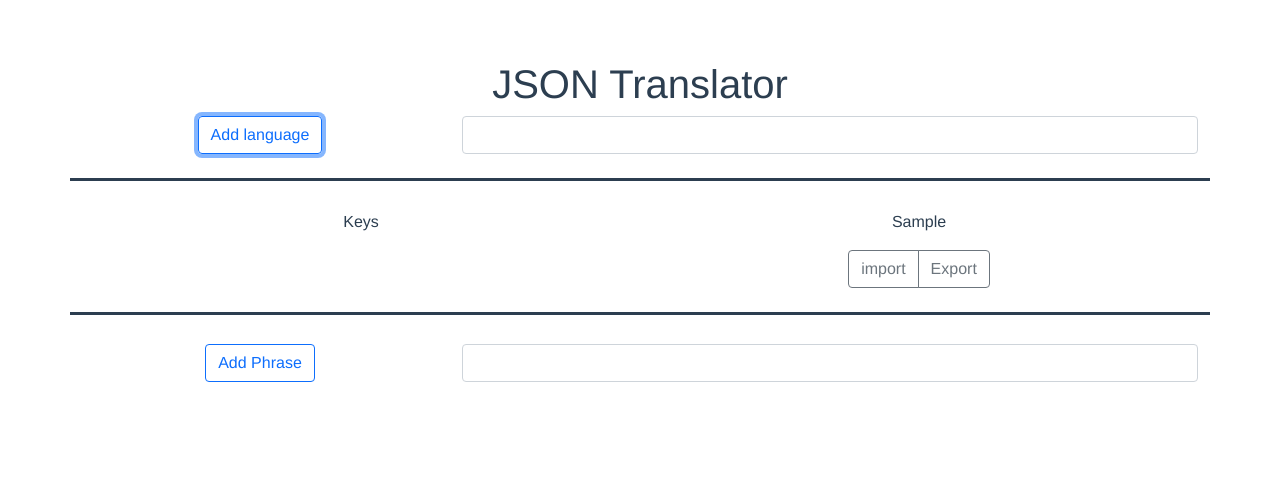
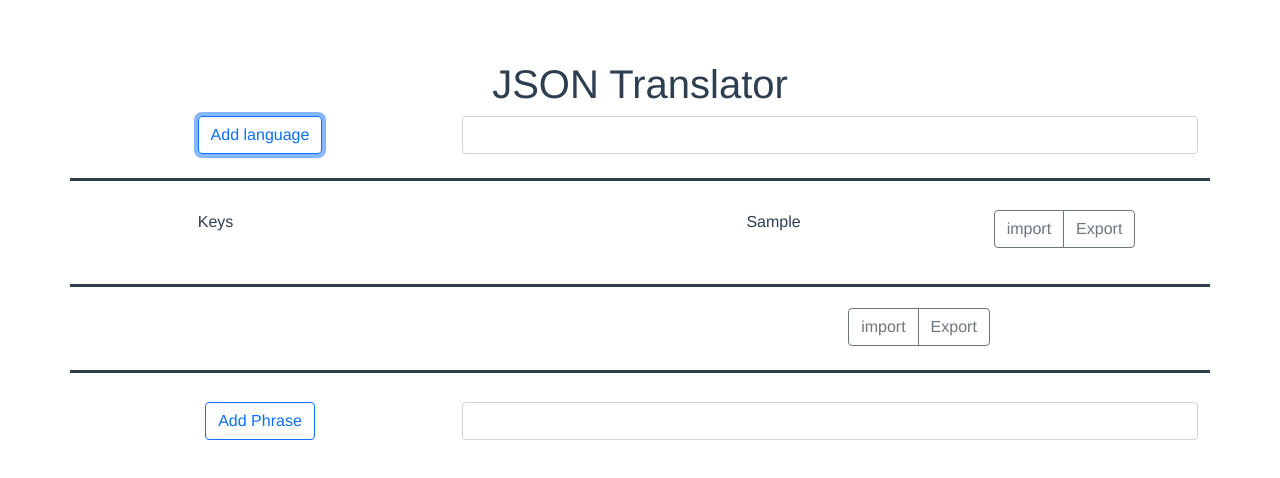
Before and after one commit to johnenrick/translator-gui, a Vue app: page / in a window 1280 px wide. Both pictures are taken after typing "Sample" into the empty fields and a click on the button "Add language". Shown: the top 478 px of the page. Built offline with nearby package versions, Linux system fonts and the light colour scheme.

Commit message:
added import and export button beside the header

```diff
--- a/src/App.vue
+++ b/src/App.vue
@@ -14,18 +14,22 @@
           </div>
         </div>
         <div class="row mt-4"><span class="header-border"></span></div>
-        <div class="col">
-          <div v-for="lang in langs" v-bind:key="lang">
-            {{lang}}
-            <input type="file" hidden ref="input">
-            <button class="btn btn-outline-secondary" @click="importing">import</button>
-          </div>
-        </div>
       </div>
     </div>
     <div class="grid-container">
       <div v-for="row in rows" v-bind:key="row">
-        {{row.header}}
+        <div class="row" style="min-height: 50px">
+          <div class="col">
+            {{row.header}}
+          </div>
+          <div class="col">
+            <div class="btn-group">
+              <button class="btn btn-outline-secondary" @click="importing(row.header)" v-show="row.header != 'Keys'">import</button>
+              <button class="btn btn-outline-secondary" v-show="row.header != 'Keys'" @click="exportRows(row.header)">Export</button>
+            </div>
+          </div>
+        </div>
+        <div class="row mt-4"><span class="header-border"></span></div>
         <div class="grid-data">
           <div class="row mt-3">
             <div v-for="data in row.rows" v-bind:key="data" class="bordered">
@@ -77,7 +81,6 @@ export default {
         header: 'Keys',
         rows: []
       }],
-      langs: [],
       keys: [],
       timer: Number,
       editKeyButtonText: 'Edit',
```
